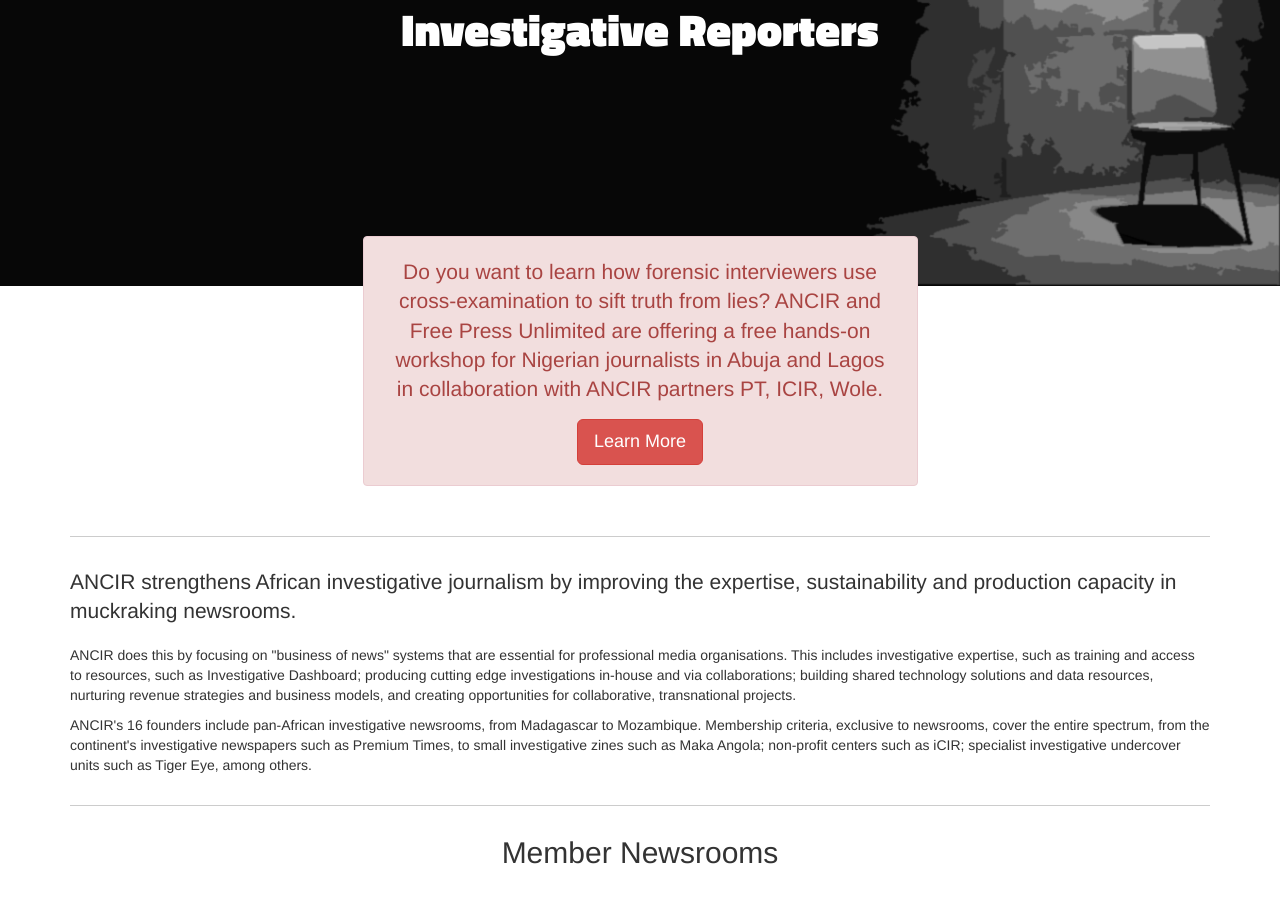
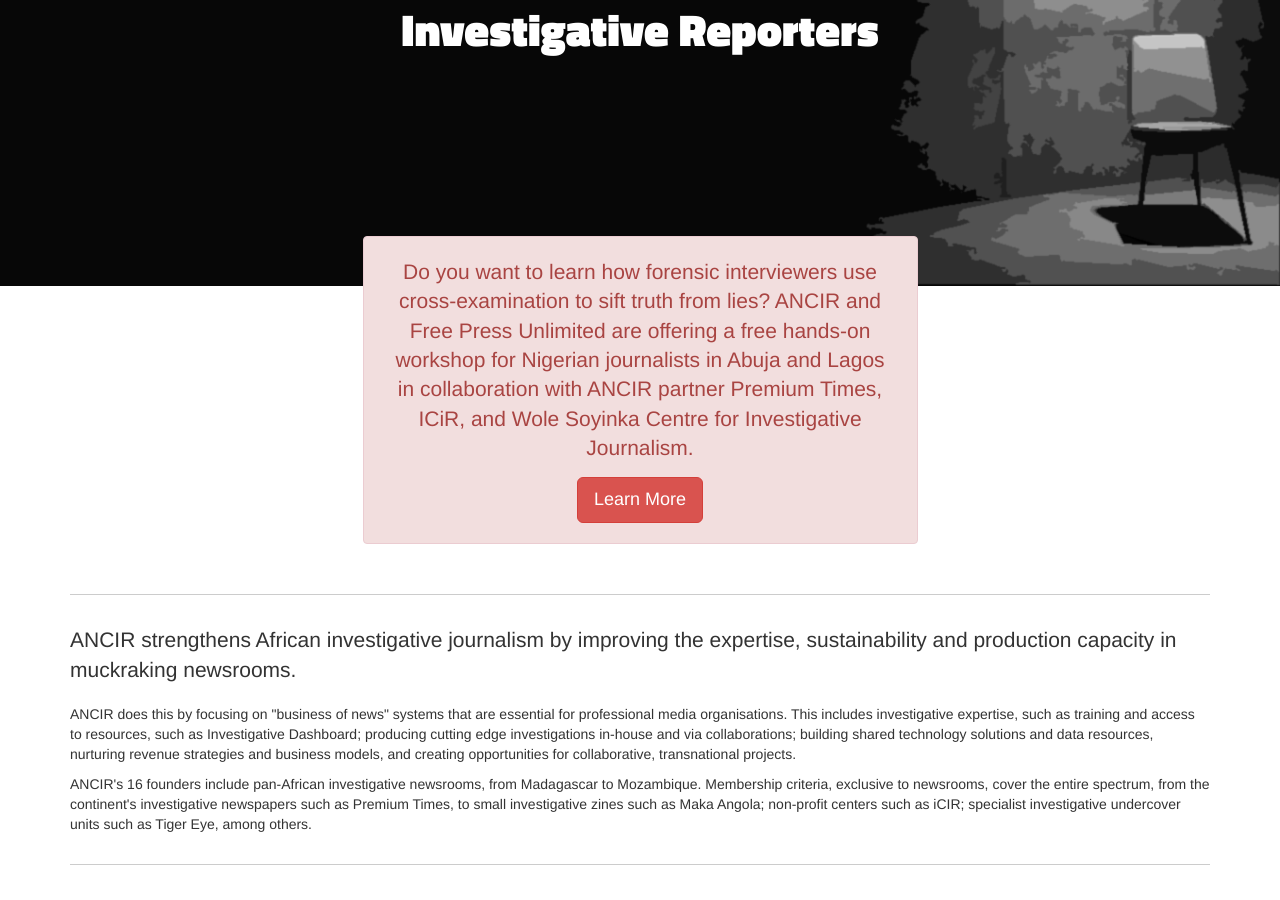
Before and after one commit to ANCIR/InvestigativeCenters.org, a Jekyll site: the page built from index.html, in a window 1280 px wide and 900 px high, scrolled down 926 px. Built offline with Jekyll 4.4.1, drawn with Linux system fonts in a browser that asks for light colours; nearby versions of some CDN libraries; some web fonts are replaced; Markdown is read by kramdown in place of the engine named in the settings.

Commit message:
Updated information on collaborators

```diff
--- a/index.html
+++ b/index.html
@@ -47,7 +47,7 @@
   <div class="row">
     <div class="col-md-6 col-md-offset-3">
       <div class="alert alert-danger text-center" style="padding:20px 25px;">
-        <p class="lead">Do you want to learn how forensic interviewers use cross-examination to sift truth from lies? ANCIR and Free Press Unlimited are offering a free hands-on workshop for Nigerian journalists in Abuja and Lagos in collaboration with ANCIR partners PT, ICIR, Wole.</p>
+        <p class="lead">Do you want to learn how forensic interviewers use cross-examination to sift truth from lies? ANCIR and Free Press Unlimited are offering a free hands-on workshop for Nigerian journalists in Abuja and Lagos in collaboration with ANCIR partner Premium Times, ICiR, and Wole Soyinka Centre for Investigative Journalism.</p>
         <p style="margin-top:15px; margin-bottom: 0;"><a href="/cross-examination-course-for-investigative-reporters-nigeria" class="btn btn-lg btn-danger">Learn More</a></p>
       </div>
     </div>
```
